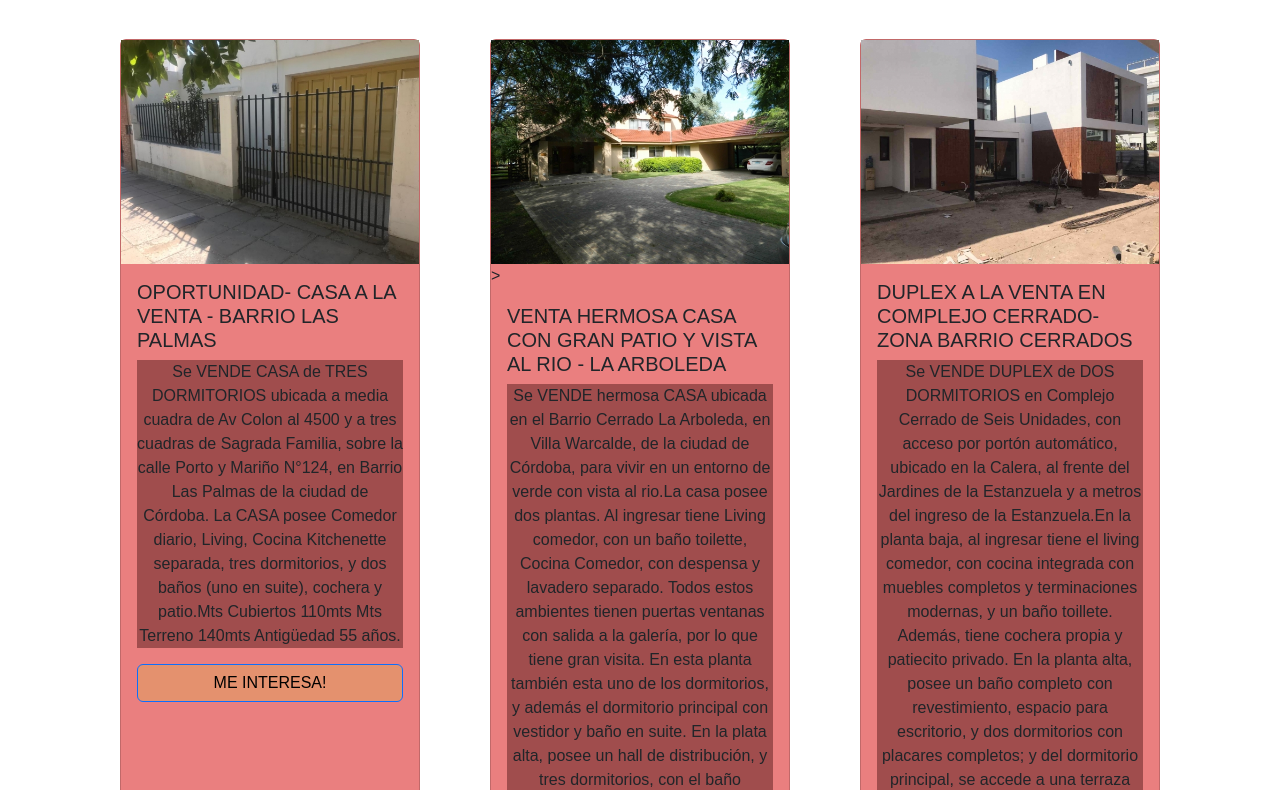
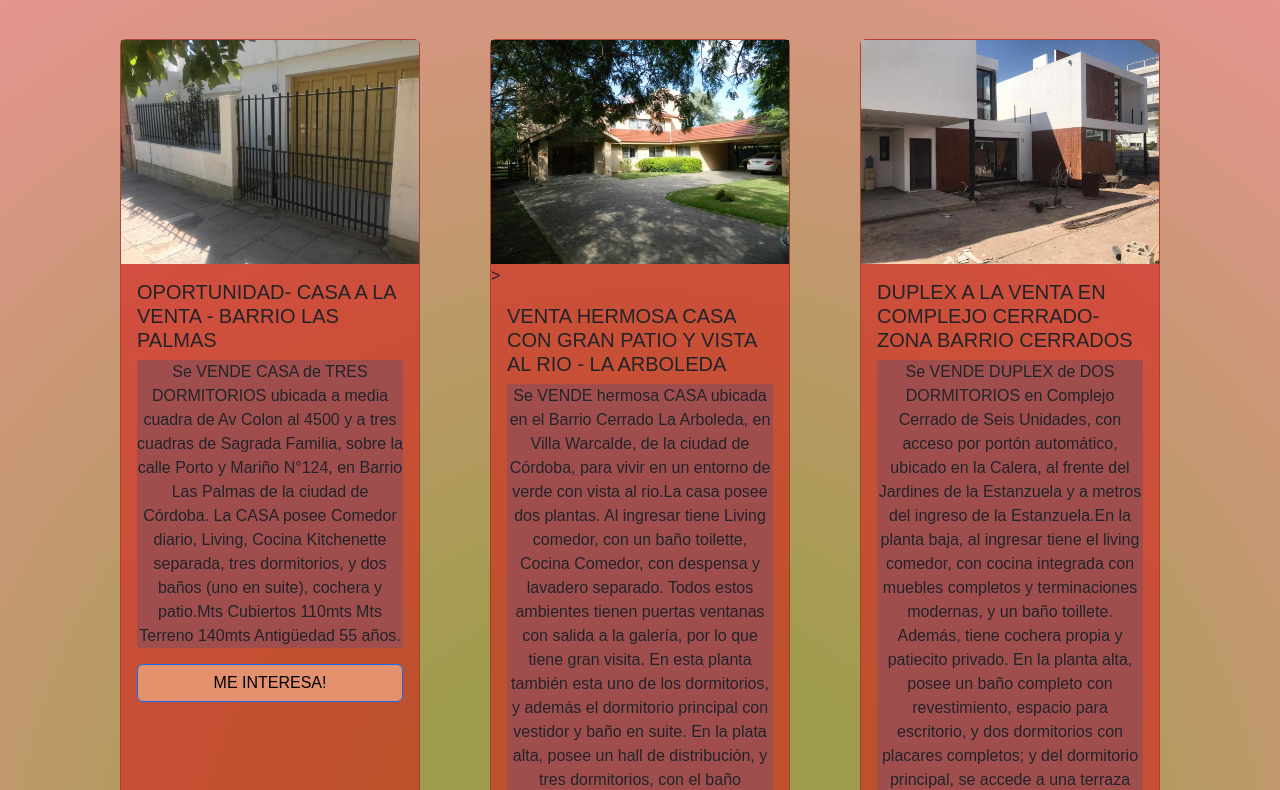
Before and after one commit to Gerardo-Minguez/preentrega3-minguez-gerardo, a plain HTML site: page pages/ventas.html in a window 1280 px wide. Shown: the part 263-1053 px from the top of the page. Drawn offline with nearby package versions, Linux system fonts and the light colour scheme; a web font is replaced by a local one.

Commit message:
se utilizo gradiante en el fondo de ventas.html

```diff
--- a/css/style.css
+++ b/css/style.css
@@ -120,7 +120,8 @@
   padding: 20px; }
 
 .main-ventas {
-  background-color: white; }
+  background: #a09c4d;
+  background: radial-gradient(circle, #a09c4d 24%, #e99494 99%); }
 
 .card {
   background-color: #d8101088;
--- a/scss/secciones/_main-ventas.scss
+++ b/scss/secciones/_main-ventas.scss
@@ -1,4 +1,9 @@
 /* 2- ventas.html (su usó mucho GIT)*/
+//se uso gradient en el background
+
+.englobado-tarjetas{
+
+}
 
 .englobado-tarjetas {
     display: flex;
@@ -11,7 +16,8 @@
 
 
 .main-ventas {
-    background-color: white;
+    background: rgb(160,156,77);
+background: radial-gradient(circle, rgba(160,156,77,1) 24%, rgba(233,148,148,1) 99%);
 }
 
 .card {
```
Also changed, not shown: pages/ventas.html (+2 -1 lines).
